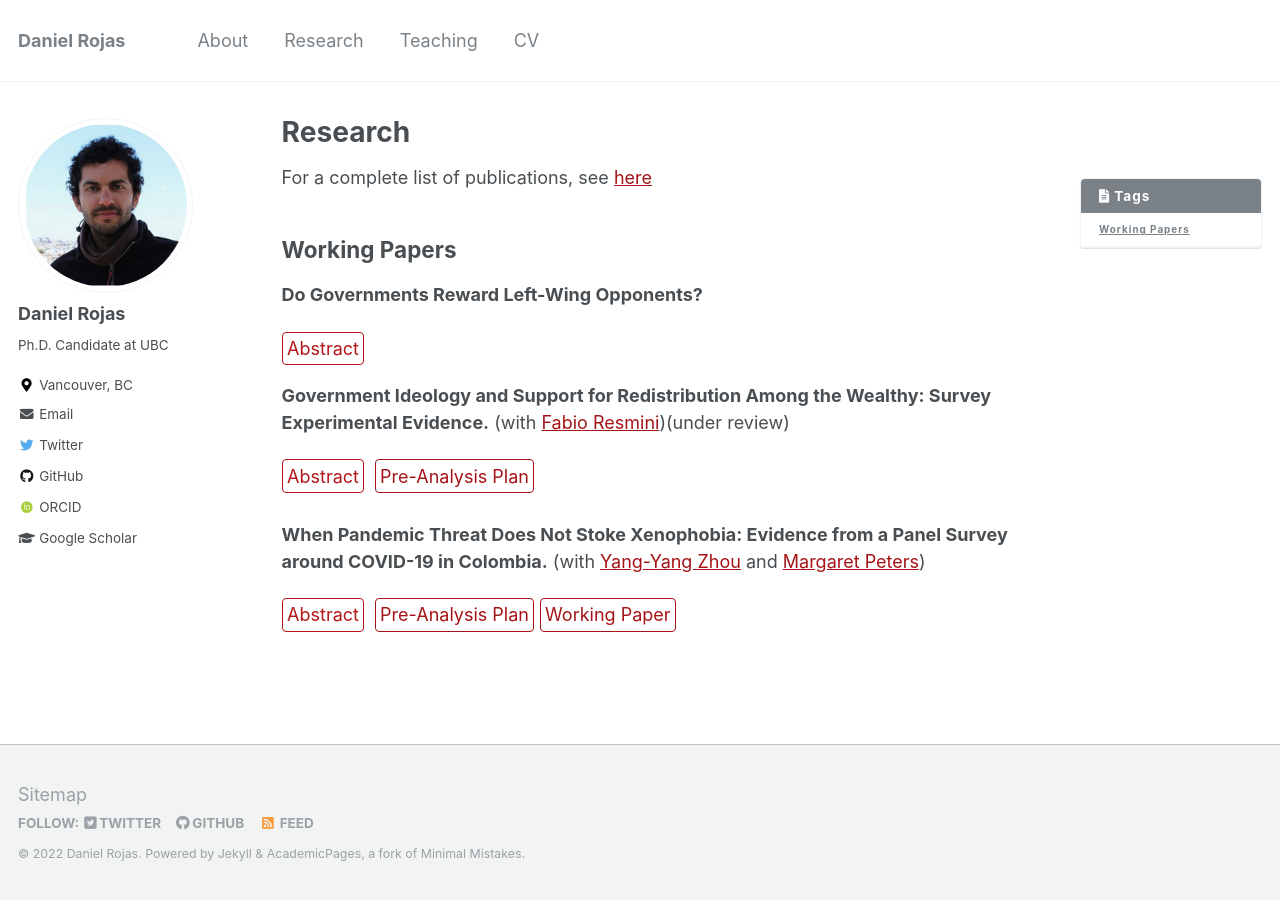
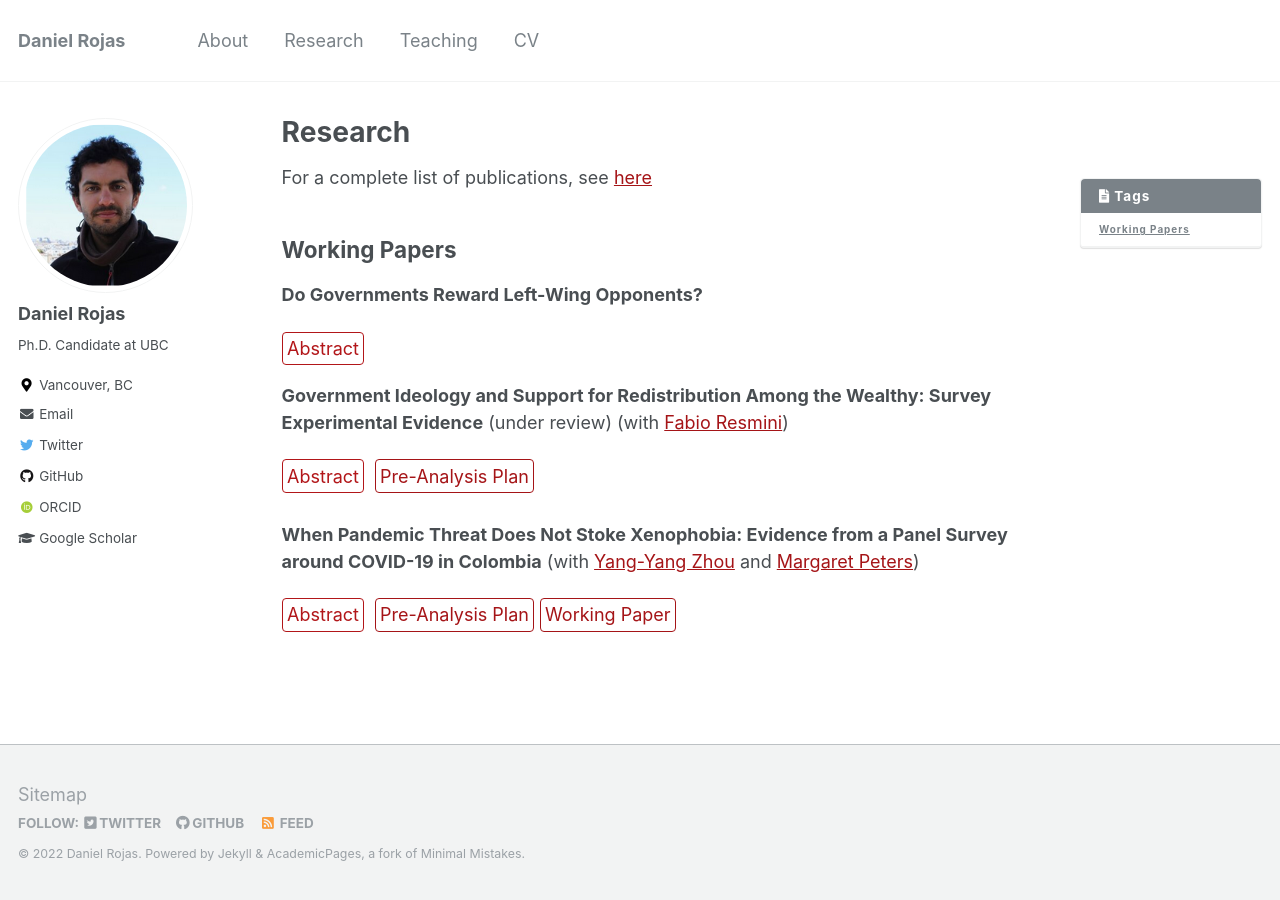
Before and after one commit to danielrojaslozano/danielrojaslozano.github.io, a Jekyll site: the page built from _pages/research.md, in a window 1280 px wide. Built offline with Jekyll 4.4.1, drawn with Linux system fonts in a browser that asks for light colours; some web fonts are replaced.

```diff
--- a/_pages/research.md
+++ b/_pages/research.md
@@ -55,13 +55,14 @@ For a complete list of publications, see [here](https://scholar.google.com/citat
 <details><summary>Abstract</summary><p> Do governments reward left-wing opposition voters? The literature on distributive politics finds that governments use transfers to reward supporters. Yet this work focuses on what incumbents do before elections, fails to find compensations after elections, and overlooks who the incumbent won to even when different contenders might imply different risks to the establishment. I argue that governments strategically allocate transfers to reward left-wing opposition constituencies after elections and prevent future support for the Left given its historical threat to elites. Using a continuous difference-in-difference research design with data from Colombia, I show that opposition constituencies receive more transfers after elections but not before. A cross-national analysis further supports my argument. These findings have implications for the politics of the red scare in developing democracies.</p>
 </details> &nbsp;
 
-**Government Ideology and Support for Redistribution Among the Wealthy: Survey Experimental Evidence.** (with [Fabio Resmini](https://www.fabioresmini.com/))(under review)
+**Government Ideology and Support for Redistribution Among the Wealthy: Survey Experimental Evidence** (under review)
+(with [Fabio Resmini](https://www.fabioresmini.com/))
 <br />
 <details><summary>Abstract</summary><p> When do wealthy individuals support redistributive policies? Recent literature finds that high levels of inequality and crime increase support for redistribution among the rich. However, the wealthy oppose redistribution in Latin America, a region with high inequality and criminality. We argue that the rich are sensitive to the negative externalities of inequality, but their support for redistribution depends on who advances the redistributive agenda: the Left or the Right. We posit the rich prefer redistribution under the Right because there is less uncertainty about the upper bound of the redistributive policy, more expected effectiveness, and fewer concerns about macroeconomic stability. Pre-registered survey experiments during the 2022 Colombian presidential election show that wealthy individuals support tax increases when proposed by the right-wing candidate and expect more effectiveness and less economic instability with a prospective right-wing government. Heterogeneous effects analyses further confirm that support for redistribution depends on who makes it.</p>
 </details> &nbsp;
 [Pre-Analysis Plan](https://osf.io/ysxen){: .btn--research}
 
-**When Pandemic Threat Does Not Stoke Xenophobia: Evidence from a Panel Survey around COVID-19 in Colombia.** (with [Yang-Yang Zhou](https://www.yangyangzhou.com/) and [Margaret Peters](http://www.maggiepeters.com/))
+**When Pandemic Threat Does Not Stoke Xenophobia: Evidence from a Panel Survey around COVID-19 in Colombia** (with [Yang-Yang Zhou](https://www.yangyangzhou.com/) and [Margaret Peters](http://www.maggiepeters.com/))
 <br />
 <details><summary>Abstract</summary><p> How has the COVID-19 pandemic affected attitudes of host citizens towards refugees and migrants? A large literature, mostly in Global North contexts, links disease threat with increased xenophobia. Indeed, recent studies on the effects of COVID-19 have found an increase in hate crimes and anti-migrant attitudes, particularly when political elites exclude and blame migrants for the pandemic. We examine the case of Venezuelan migrants in Colombia, in which elite rhetoric and immigration policies have been largely inclusive. Using a panel experimental survey of 374 Colombian respondents, supplemented by 550 new respondents at endline, we find no evidence that exposure to COVID-19 changes Colombians' attitudes towards Venezuelans, even if the respondents were directly affected by COVID. In fact, we find some evidence of empathy. Our research implies that xenophobia in reaction to pandemics is not a foregone conclusion, but likely a product of political scapegoating.</p>
 </details> &nbsp;
```
